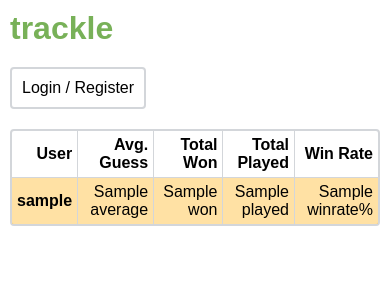
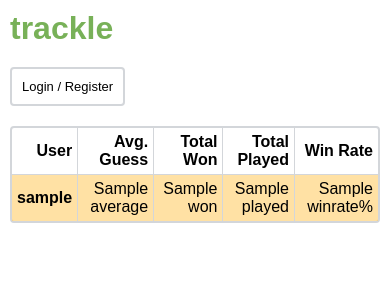
Before and after one commit to charliewilson/trackle, a PHP site: template app/views/leaderboard/leaderboard.twig in a window 390 px wide. Shown: the top 300 px of the page. Run offline with PHP 8.4, Linux system fonts and the light colour scheme; the template is opened without the code that fills it: most values are stand-ins (such as "Sample title", 1, 10 or a date in 2020); some libraries are stand-ins or nearby versions.

Commit message:
Reduced navbar button font size for mobile

```diff
--- a/assets/css/style.css
+++ b/assets/css/style.css
@@ -74,6 +74,7 @@ header .button:last-of-type {
 
   header .button {
     margin-right:0;
+    font-size: 13px;
   }
 }
 
```
